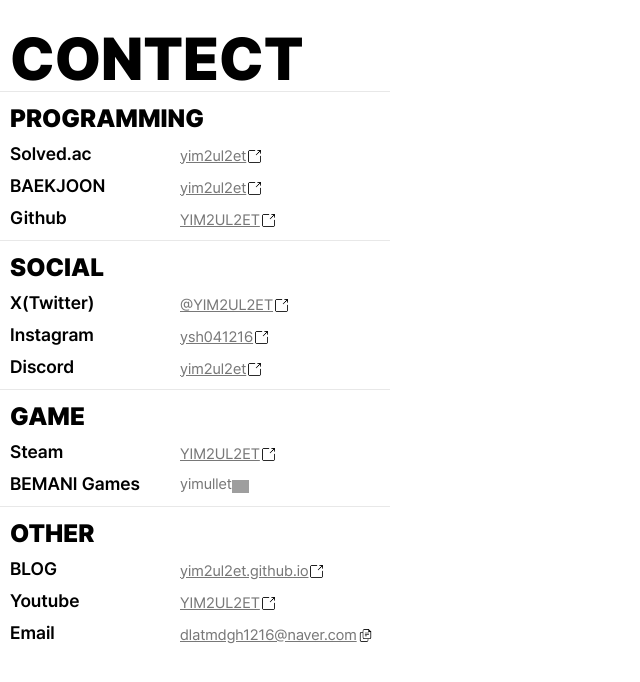
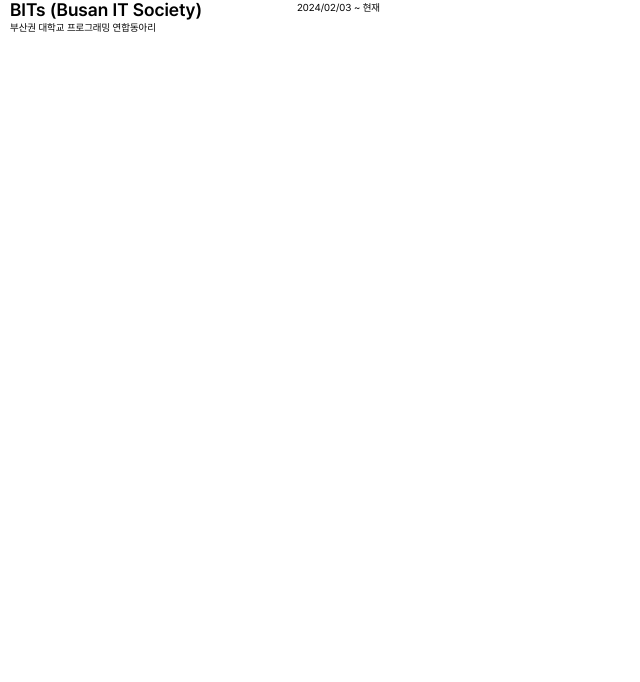
Before and after one commit to YIM2UL2ET/yim2ul2et.com, a React (Create React App) app: page / in a window 1280 px wide. Shown: the top 682 px of the page, without its empty margins (0-640 px from the left). Built offline with nearby package versions, Linux system fonts and the light colour scheme; grey boxes are pictures that could not be loaded.

Commit message:
history element 구현

```diff
--- a/src/component/Common/Texts/ElementTitle.jsx
+++ b/src/component/Common/Texts/ElementTitle.jsx
@@ -4,7 +4,6 @@
     font-family: Pretendard;
     height: 20px;
     line-height: 20px;
-    width: 170px;
     font-weight: 600;
     font-size: 18px;
     color: #000000;
--- a/src/component/Common/Texts/MinimalText.jsx
+++ b/src/component/Common/Texts/MinimalText.jsx
@@ -0,0 +1,11 @@
+import styled from "styled-components";
+
+const MinimalText = styled.div`
+    font-family: Pretendard;
+    font-weight: 400;
+    height: 15px;
+    line-height: 15px;
+    font-size: 10px;
+`
+
+export default MinimalText;
--- a/src/component/Contect/ContectElement.jsx
+++ b/src/component/Contect/ContectElement.jsx
@@ -13,6 +13,9 @@
 `;
 
 const Text = styled(RegularText)`
+    position: absolute;
+    left: 170px;
+
     text-decoration: underline;
     cursor: pointer;
     color: #787878;
--- a/src/component/History/HistoryElement.jsx
+++ b/src/component/History/HistoryElement.jsx
@@ -0,0 +1,39 @@
+import React from "react";
+import styled from "styled-components";
+import ElementTitle from "../Common/Texts/ElementTitle";
+import MinimalText from "../Common/Texts/MinimalText";
+
+const Box = styled.div`
+`
+
+
+const Element = styled.div`
+    margin-left: 10px;
+    box-sizing: border-box;
+    display: flex;
+    flex-direction: row;
+    justify-content: space-between;
+    height: 32px;
+    width: 370px;
+`;
+
+function HistoryElement(props) {
+    const name = props.name;
+    const descript = props.descript;
+    const period = props.period;
+
+    return (
+        <div>
+            <Element>
+                <Box>
+                    <ElementTitle>{name}</ElementTitle>
+                    <MinimalText>{descript}</MinimalText>
+                </Box>
+                <MinimalText>{period}</MinimalText>
+            </Element>
+        </div>
+
+    )
+}
+
+export default HistoryElement;
--- a/src/page/Page.jsx
+++ b/src/page/Page.jsx
@@ -1,10 +1,23 @@
 import React from "react";
+import HistoryElement from "../component/History/HistoryElement";
 import ContectBox from "../component/Contect/ContectBox";
 
 function Yim2ul2et() {
     return (
-        <ContectBox />
+        <HistoryElement
+            name="BITs (Busan IT Society)"
+            descript="부산권 대학교 프로그래밍 연합동아리"
+            period="2024/02/03 ~ 현재"
+        />
     );
 }
 
 export default Yim2ul2et;
+
+{/* <HistoryElement
+            name="BITs (Busan IT Society)"
+            descript="부산권 대학교 프로그래밍 연합동아리"
+            period="2024/02/03 ~ 현재"
+        /> */}
+
+{/* <ContectBox /> */ }
```
Also changed, not shown: src/index.css (line endings or trailing spaces).
